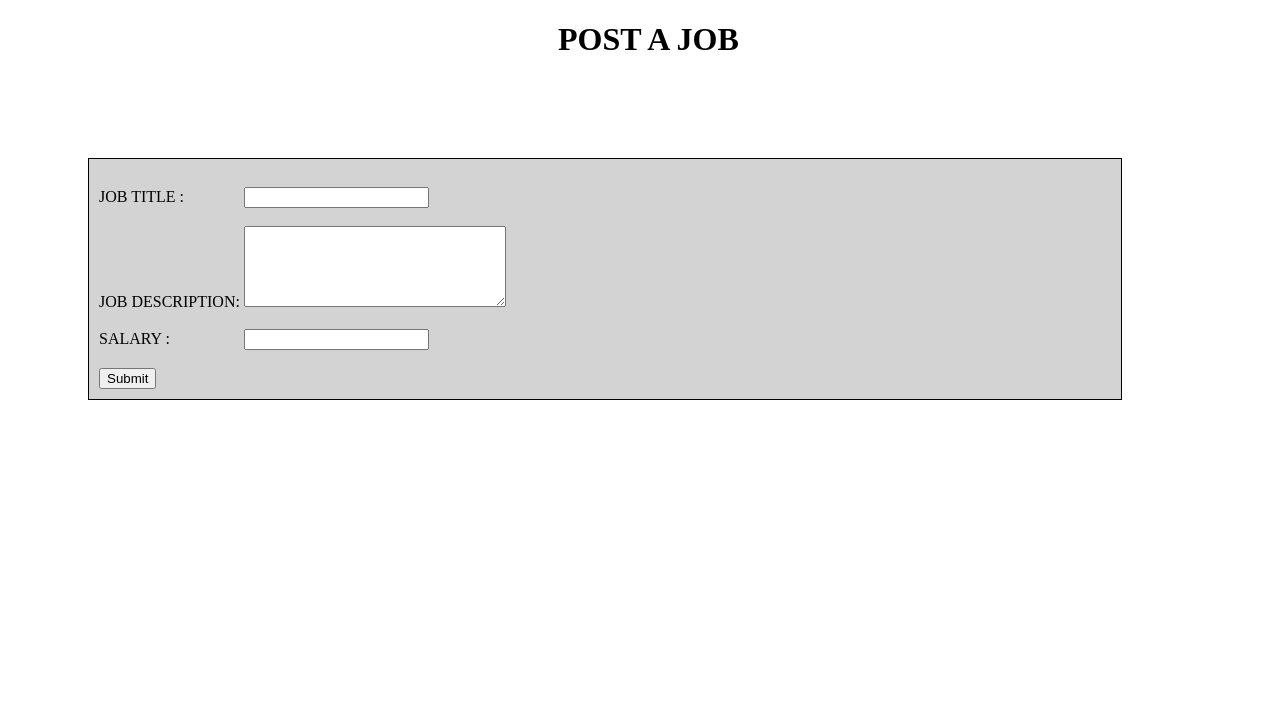
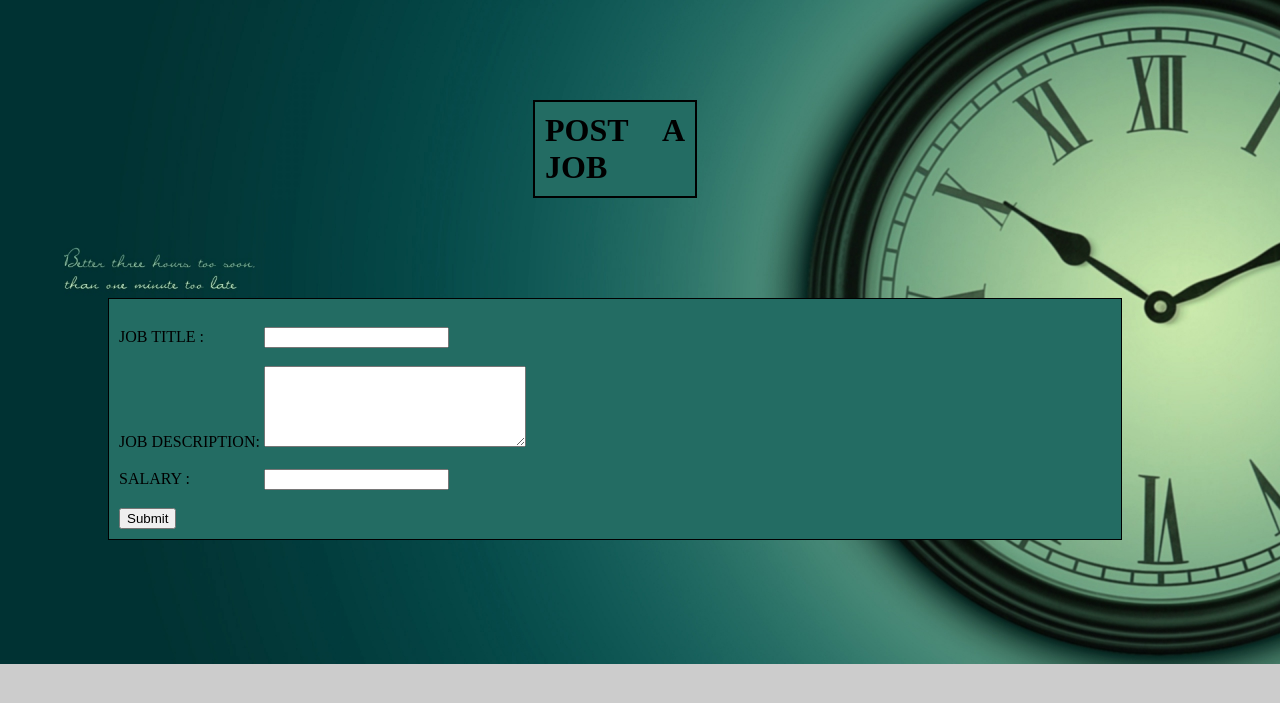
Before and after one commit to Talha29959/Wad-Project, a PHP site: page /postjob.html in a window 1280 px wide. Shown: the top 703 px of the page. Run offline with PHP 8.4, Linux system fonts and the light colour scheme.

Commit message:
Result page to "Post a Job" page

```diff
--- a/postjob.html
+++ b/postjob.html
@@ -8,7 +8,7 @@
 </head>
 
 <h1>POST A JOB</h1>
-
+<body >
 <div>
 
     <form>
--- a/style4.css
+++ b/style4.css
@@ -2,14 +2,30 @@ div {
     text-align: justify;
     border: 1px solid black;
     margin-top: 100px;
-    margin-bottom: 100px;
+    margin-bottom: 150px;
     margin-right: 150px;
-    margin-left: 80px;
-    background-color: lightgray;
+    margin-left: 100px;
+    background-color: #236c63;
     padding: 10px;
+}
+
+body {
+    background-image: url("images/g.jpg");
+    background-color: #cccccc;
+    height: 500px;
+    background-position: center;
+    background-repeat: no-repeat;
+    background-size: cover;
 }
 
 h1
 {
-    margin-left: 550px;
+    margin-left: 525px;
+    border: 2px solid black;
+    text-align: justify;
+    margin-top: 100px;
+    margin-bottom: 100px;
+    margin-right: 575px;
+    background-color: #236c63;
+    padding: 10px;
 }
```
